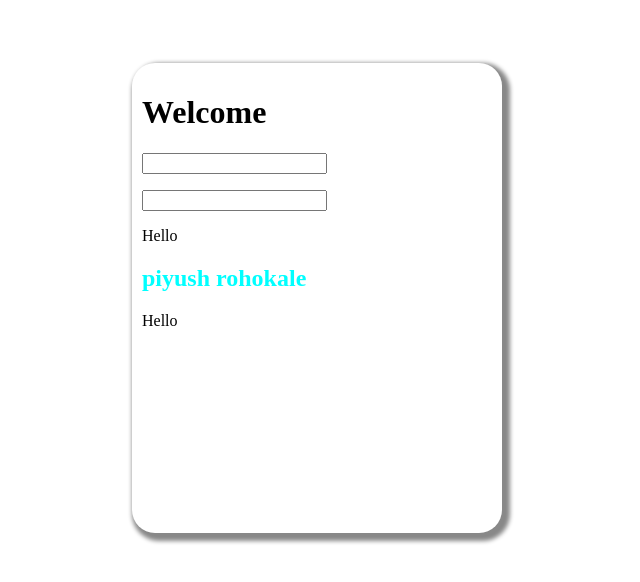
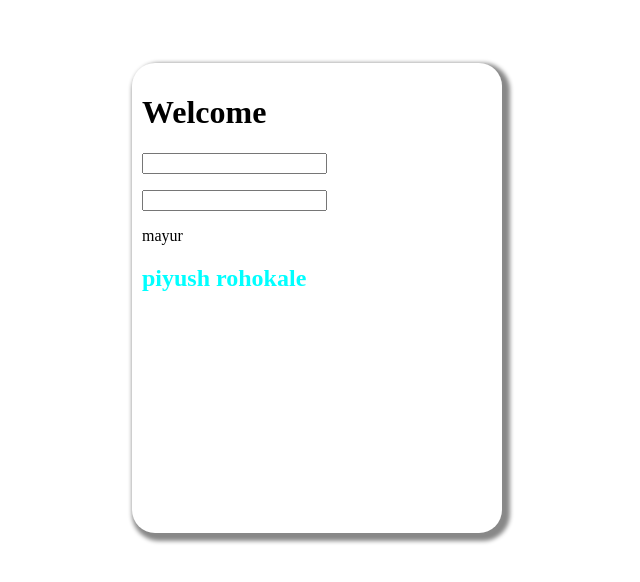
Before and after one commit to mayurrohokale/practice_repo, an Angular app: page / in a window 1280 px wide. Shown: the part 102-684 px from the top of the page, without its empty margins (323-963 px from the left). Built offline with nearby package versions, Linux system fonts and the light colour scheme.

Commit message:
string interpolation

```diff
--- a/src/app/app.component.html
+++ b/src/app/app.component.html
@@ -2,8 +2,7 @@
     <h1>Welcome</h1>
     <p><input type="text" name="" id=""></p>
     <p><input type="text"></p>
-    {{title}}
+{{val}}
     <h2>piyush rohokale</h2>
 
-        {{title}}
 </div>
--- a/src/app/app.component.ts
+++ b/src/app/app.component.ts
@@ -7,9 +7,7 @@ import { Component } from '@angular/core';
 })
 export class AppComponent {
 
-  isDisabled = false;
-
-    title = 'Hello';
+  val = 'mayur';
 
 
 }
```
